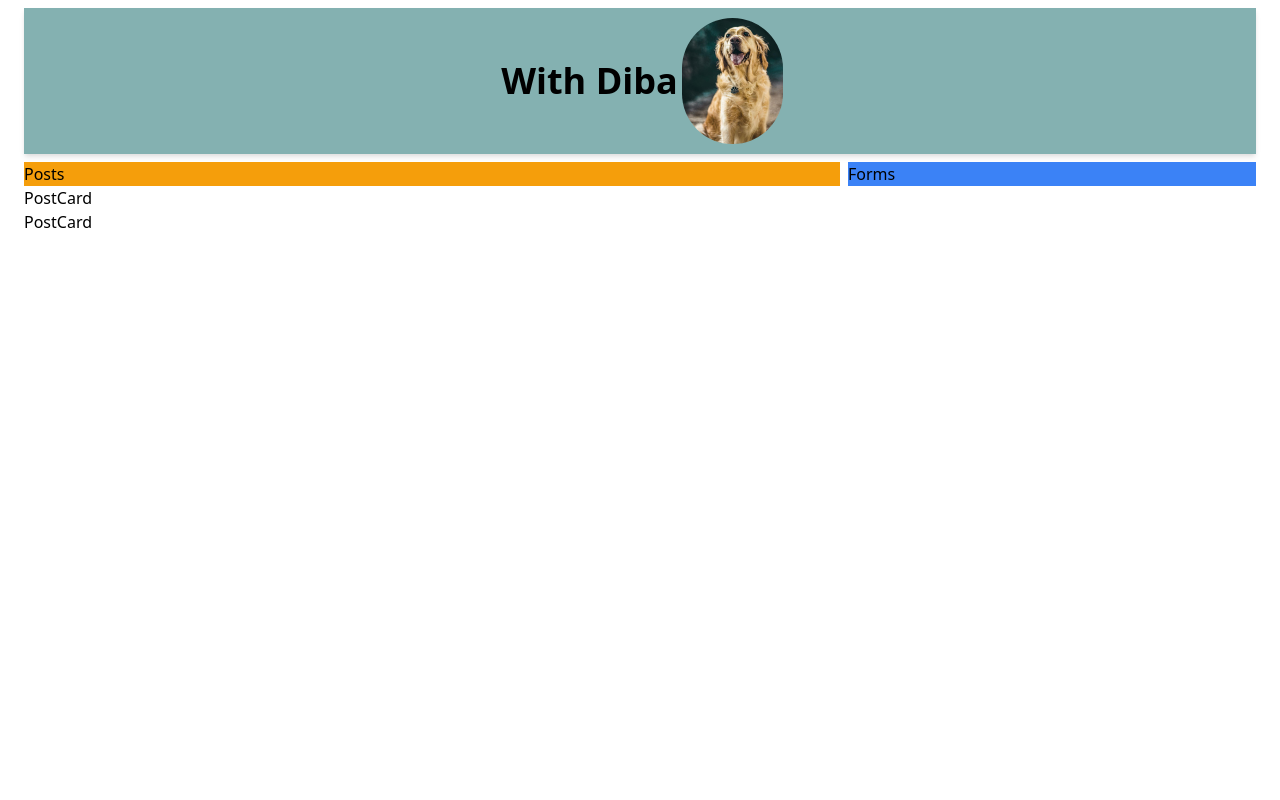
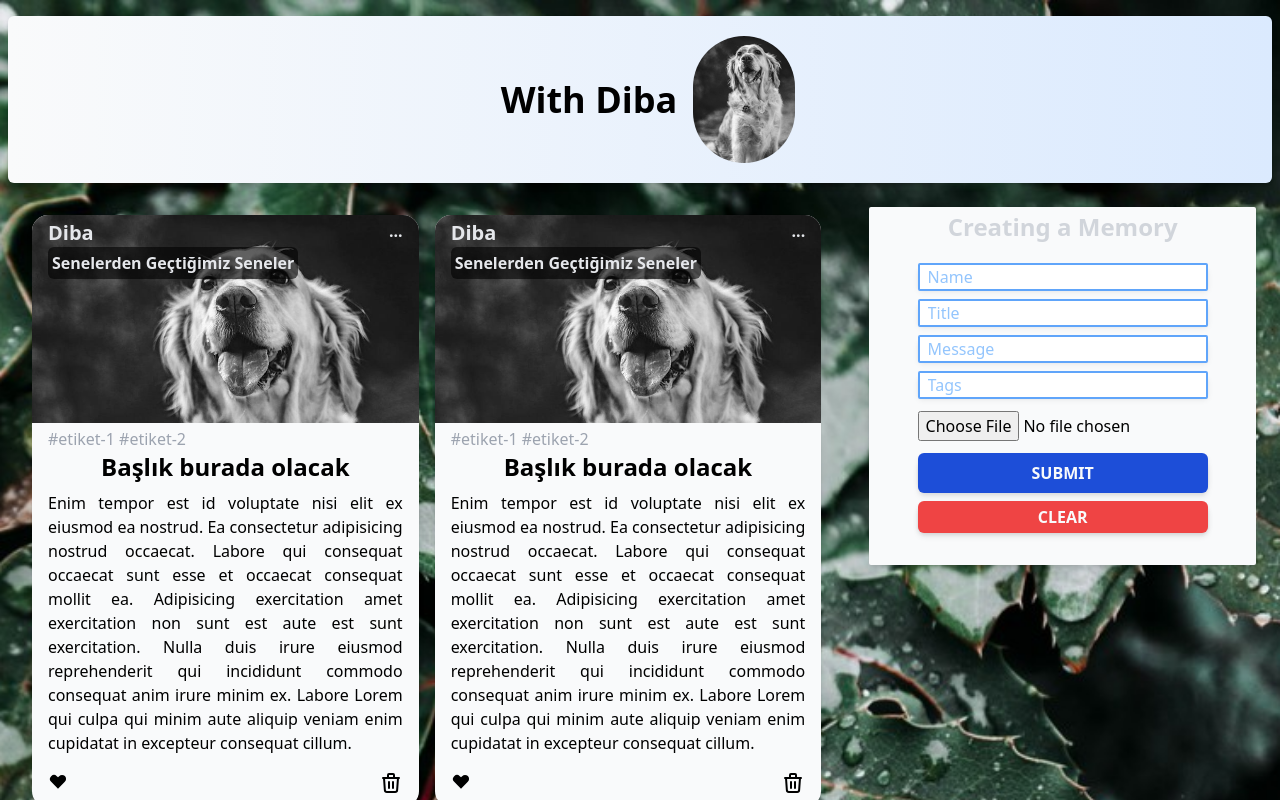
Before and after one commit to mertkaanerdem/with-diba, a React (Create React App) app in the folder client/: page / in a window 1280 px wide. Shown: the top 800 px of the page. Built offline with nearby package versions, Linux system fonts and the light colour scheme.

Commit message:
styling for post area, post card and form components

```diff
--- a/client/src/App.jsx
+++ b/client/src/App.jsx
@@ -4,43 +4,36 @@ import Posts from "./components/Posts/Posts.js";
 
 const App = () => {
   return (
-    <div className="container mx-auto px-4">
+    <div className="bg-hero-pattern bg-auto bg-no-repeat bg-cover  bg-center">
+    <div className="container mx-auto py-2 ">
       <div
-        className=" shadow-md flex justify-center items-center m-2"
-        style={styles.headerContainer}
+        className="m-2 rounded-md shadow-md flex justify-center items-center m-2 p-5 bg-gradient-to-r from-gray-50  to-blue-100 "
+
       >
-        <h1 className="text-4xl" style={styles.header}>
+        <h1 className="text-4xl font-bold px-4" >
           With Diba
         </h1>
         <img
-          className="w-1/12 rounded-full"
-          style={styles.logo}
+        alt="Annesini tanımıyorum"
+          className="w-1/12 rounded-full filter saturate-0 hover:saturate-100 duration-1000"
           src={"/diba.jpg"}
         />
       </div>
 
       <div className="flex flex-col md:flex-row gap-2 px-2" >
-        <div className="w-full md:w-2/3 ">
+        <div className="p-4 w-full md:w-2/3 ">
           <Posts/>
         </div>
 
-        <div className="w-full md:w-1/3">
+        <div className="p-4 w-full md:w-1/3">
           <Form />
         </div>
       </div>
     </div>
+    </div>
   );
 };
 
-const styles = {
-  headerContainer: {
-    padding: 10,
-    backgroundColor: "rgba(10, 100, 100, 0.5)",
-  },
-  header: {
-    fontWeight: "bold",
-    padding: 4,
-  },
-};
+
 
 export default App;
--- a/client/src/components/Forms/Form.js
+++ b/client/src/components/Forms/Form.js
@@ -2,8 +2,76 @@ import React from "react";
 
 export default function Forms() {
   return (
-    <div className="bg-blue-500">
-      <h1>Forms</h1>
+    <div className="py-1 rounded-sm w-full shadow-md bg-gray-50">
+      <p className="text-gray-300 text-2xl font-bold text-center pb-5">
+        Creating a Memory
+      </p>
+
+      <div className="mb-5 w-full text-center">
+        <label htmlFor="name" className="transition-all shadow-md ">
+          <input
+            id="name"
+            type="text"
+            name="name"
+            placeholder="Name"
+            className="px-2 w-3/4 border-2  rounded-sm text-black placeholder-blue-300 border-blue-400 mb-2"
+          />
+        </label>
+        <label htmlFor="title" className="transition-all m-2 shadow-md ">
+          <input
+            id="title"
+            type="text"
+            name="title"
+            placeholder="Title"
+            className="px-2 w-3/4 border-2 border-blue-200 rounded-sm text-black placeholder-blue-300 border-blue-400 mb-2"
+          />
+        </label>
+        <label htmlFor="message" className="transition-all m-2 shadow-md ">
+          <input
+            id="message"
+            type="text"
+            name="message"
+            placeholder="Message"
+            className="px-2 w-3/4 border-2 border-blue-200 rounded-sm text-black placeholder-blue-300 border-blue-400 mb-2"
+          />
+        </label>
+        <label htmlFor="tags" className="transition-all m-2 shadow-md ">
+          <input
+            id="tags"
+            type="text"
+            name="tags"
+            placeholder="Tags"
+            className="px-2 w-3/4 border-2 border-blue-200 rounded-sm text-black placeholder-blue-300 border-blue-400 mb-2"
+          />
+        </label>
+        <label htmlFor="img" className="transition-all m-2">
+          <input
+            id="img"
+            type="file"
+            name="img"
+            placeholder="img"
+            className="py-1 w-3/4  mb-2 "
+          />
+        </label>
+        <label htmlFor="submit" className="transition-all m-2 shadow-md ">
+          <input
+            id="submit"
+            type="button"
+            name="submit"
+            value="SUBMIT"
+            className="py-2 w-3/4 bg-blue-700 rounded-md text-gray-50 font-bold mb-2 shadow-md cursor-pointer"
+          />
+        </label>
+        <label htmlFor="clear" className="transition-all m-2 shadow-md ">
+          <input
+            id="clear"
+            type="button"
+            name="clear"
+            value="CLEAR"
+            className="py-1 w-3/4 bg-red-500 rounded-md text-gray-50 font-bold mb-2 shadow-md cursor-pointer"
+          />
+        </label>
+      </div>
     </div>
   );
 }
--- a/client/src/components/Posts/PostCard/PostCard.js
+++ b/client/src/components/Posts/PostCard/PostCard.js
@@ -2,8 +2,72 @@ import React from "react";
 
 export default function PostCard() {
   return (
-    <div>
-      <h3>PostCard</h3>
+    <div className="relative m-2 rounded-2xl shadow-md flex flex-col bg-gray-50">
+      <div className="max-h-52  overflow-hidden filter saturate-0 hover:saturate-100 duration-1000 rounded-t-2xl">
+        <img src={"/diba.jpg"} className="w-full" alt="Annesini tanımıyorum" />
+      </div>
+
+      <div className="absolute inset-x-0 flex flex-row justify-between">
+        <div className="rounded-sm p-1 mx-3">
+          <p className="text-gray-200 font-bold text-xl">Diba</p>
+          <p className="text-gray-200 font-bold bg-black bg-opacity-60 p-1 rounded-md">
+            Senelerden Geçtiğimiz Seneler
+          </p>
+        </div>
+
+        <div className="p-1 mx-3">
+          <p className="text-gray-200  font-bold cursor-pointer">...</p>
+        </div>
+      </div>
+
+      <div className="p-1 mx-3">
+        <div>
+          <p className="text-gray-400">#etiket-1 #etiket-2</p>
+        </div>
+
+        <div>
+          <p className="font-bold text-2xl text-center">Başlık burada olacak</p>
+          <p className="py-2 text-justify">
+            Enim tempor est id voluptate nisi elit ex eiusmod ea nostrud. Ea
+            consectetur adipisicing nostrud occaecat. Labore qui consequat
+            occaecat sunt esse et occaecat consequat mollit ea. Adipisicing
+            exercitation amet exercitation non sunt est aute est sunt
+            exercitation. Nulla duis irure eiusmod reprehenderit qui incididunt
+            commodo consequat anim irure minim ex. Labore Lorem qui culpa qui
+            minim aute aliquip veniam enim cupidatat in excepteur consequat
+            cillum.
+          </p>
+        </div>
+
+        <div className="inset-x-4 py-2 flex flex-row justify-between">
+          <svg
+            xmlns="http://www.w3.org/2000/svg"
+            className="h-5 w-5 hover:text-red-500 duration-400 cursor-pointer "
+            viewBox="0 0 20 20"
+            fill="currentColor"
+          >
+            <path
+              fillRule="evenodd"
+              d="M3.172 5.172a4 4 0 015.656 0L10 6.343l1.172-1.171a4 4 0 115.656 5.656L10 17.657l-6.828-6.829a4 4 0 010-5.656z"
+              clipRule="evenodd"
+            />
+          </svg>
+          <svg
+            xmlns="http://www.w3.org/2000/svg"
+            className="h-6 w-6 hover:text-yellow-500 duration-400 cursor-pointer "
+            fill="none"
+            viewBox="0 0 24 24"
+            stroke="currentColor"
+          >
+            <path
+              strokeLinecap="round"
+              strokeLinejoin="round"
+              strokeWidth={2}
+              d="M19 7l-.867 12.142A2 2 0 0116.138 21H7.862a2 2 0 01-1.995-1.858L5 7m5 4v6m4-6v6m1-10V4a1 1 0 00-1-1h-4a1 1 0 00-1 1v3M4 7h16"
+            />
+          </svg>
+        </div>
+      </div>
     </div>
   );
 }
--- a/client/src/components/Posts/Posts.js
+++ b/client/src/components/Posts/Posts.js
@@ -3,12 +3,18 @@ import PostCard from "./PostCard/PostCard";
 
 export default function Posts() {
   return (
-    <>
-      <div>
-        <h1 className="bg-yellow-500">Posts</h1>
-        <PostCard />
+    <div className="flex w-full flex-column md:flex-row flex-wrap">
+      <div className="lg:w-1/2 w-full">
         <PostCard />
       </div>
-    </>
+      <div className="lg:w-1/2 w-full">
+        <PostCard />
+      </div>
+      <div className="lg:w-1/2 w-full">
+        <PostCard />
+      </div>
+    </div>
   );
 }
+
+// flex w-full flex-col md:flex-row flex-wrap
--- a/client/tailwind.config.js
+++ b/client/tailwind.config.js
@@ -12,10 +12,17 @@ module.exports = {
   ],
   darkMode: false, // or 'media' or 'class'
   theme: {
-    extend: {},
+    extend: {
+      backgroundImage: (theme) => ({
+        "hero-pattern": "url('./bg.jpg')",
+      }),
+    },
   },
   variants: {
-    extend: {},
+    extend: {
+      saturate: ["hover", "focus"],
+      placeholderColor: ["hover", "active"],
+    },
   },
   plugins: [],
 };
```
Also changed, not shown: client/src/bg.jpg (added).
